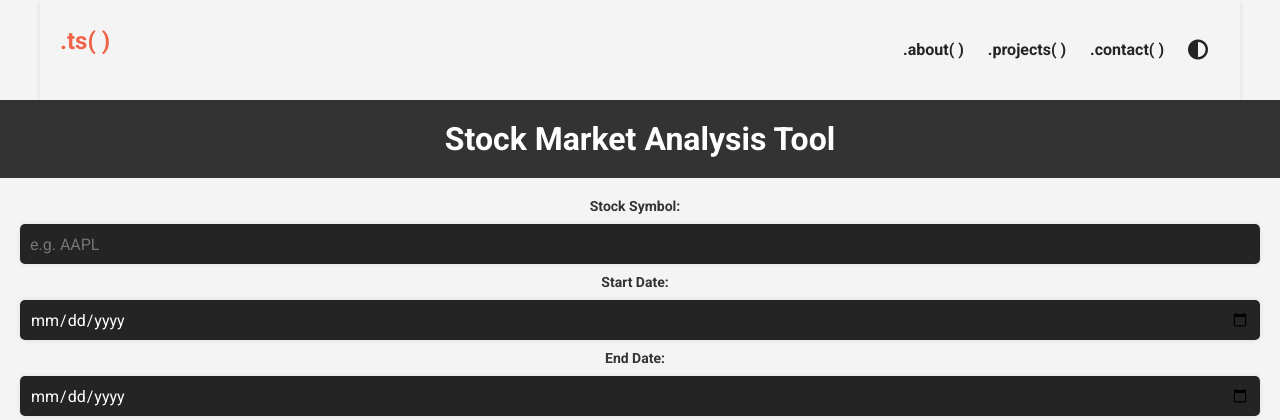
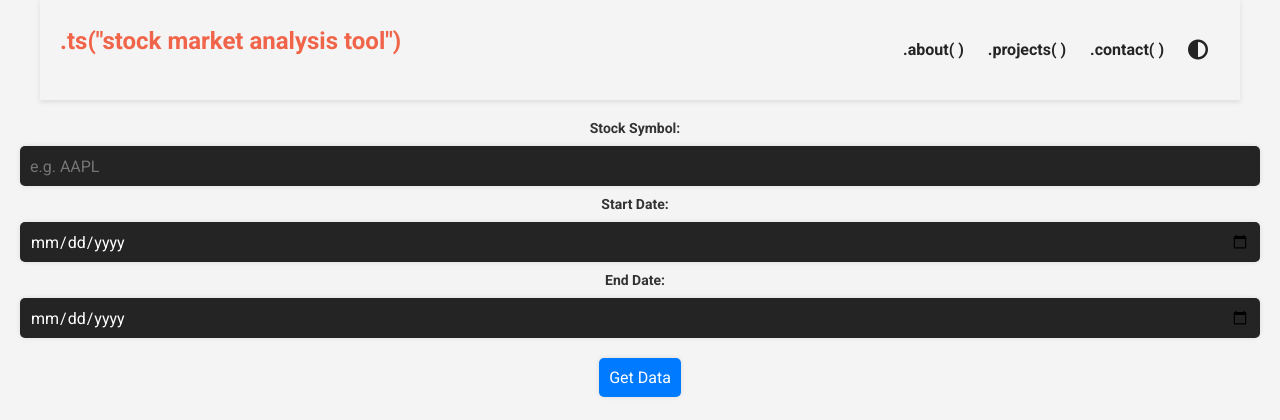
Before and after one commit to tobyrs/StockMarket_Analysis_Tool, a Flask app: page / in a window 1280 px wide. Shown: the top 420 px of the page. Run offline with Flask 3, Linux system fonts and the light colour scheme; some libraries are stand-ins or nearby versions.

Commit message:
Update: UI impovements

```diff
--- a/templates/index.html
+++ b/templates/index.html
@@ -15,7 +15,7 @@
 
     <nav>
         <figure>
-            <p class="text-logo">.ts( )</p>
+            <p class="text-logo">.ts("stock market analysis tool")</p>
             <img id="" src="" alt="">
         </figure>
         <ul class="nav__link--list">
@@ -34,7 +34,7 @@
         </ul>
     </nav>
 
-    <h1>Stock Market Analysis Tool</h1>
+
 
     <div class="input-container">
         <label for="symbol">Stock Symbol:</label>
```
